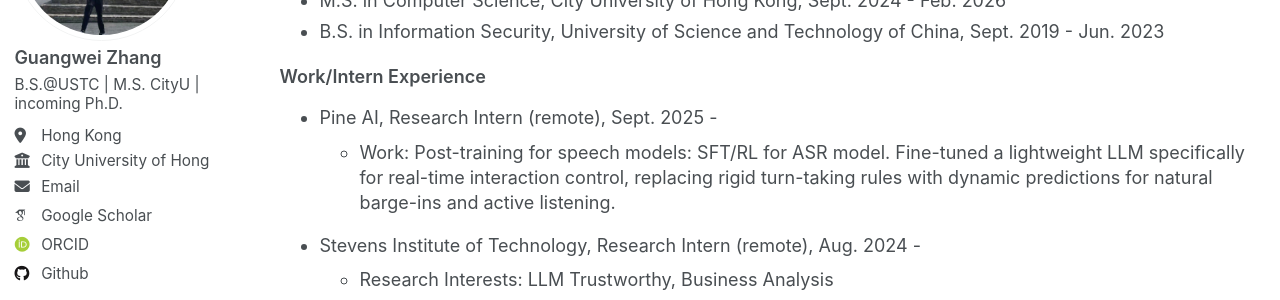
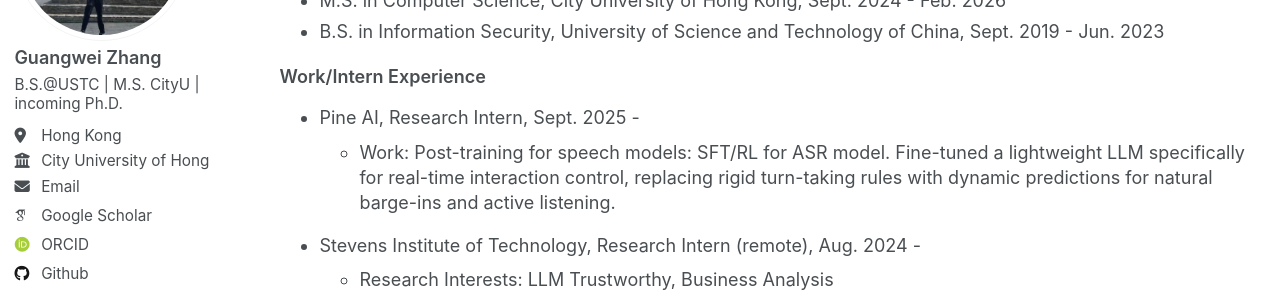
Before and after one commit to changhu73/changhu73.github.io, a Jekyll site: the page built from _pages/cv.md, in a window 1280 px wide and 900 px high. Shown: the part 220-520 px from the top of the window. Built offline with Jekyll 4.4.1, drawn with Linux system fonts in a browser that asks for light colours; some web fonts are replaced.

Commit message:
Update cv.md

```diff
--- a/_pages/cv.md
+++ b/_pages/cv.md
@@ -17,7 +17,7 @@
 
 ### Work/Intern Experience
 
-* Pine AI, Research Intern (remote), Sept. 2025 -
+* Pine AI, Research Intern, Sept. 2025 -
   *  Work: Post-training for speech models: SFT/RL for ASR model. Fine-tuned a lightweight LLM specifically for real-time interaction control, replacing rigid turn-taking rules with dynamic predictions for natural barge-ins and active listening.
 
 <!-- * The Guangdong Institute of Intelligence Science and Technology, Research Intern, Jun 2025 - Sept. 2025
```
